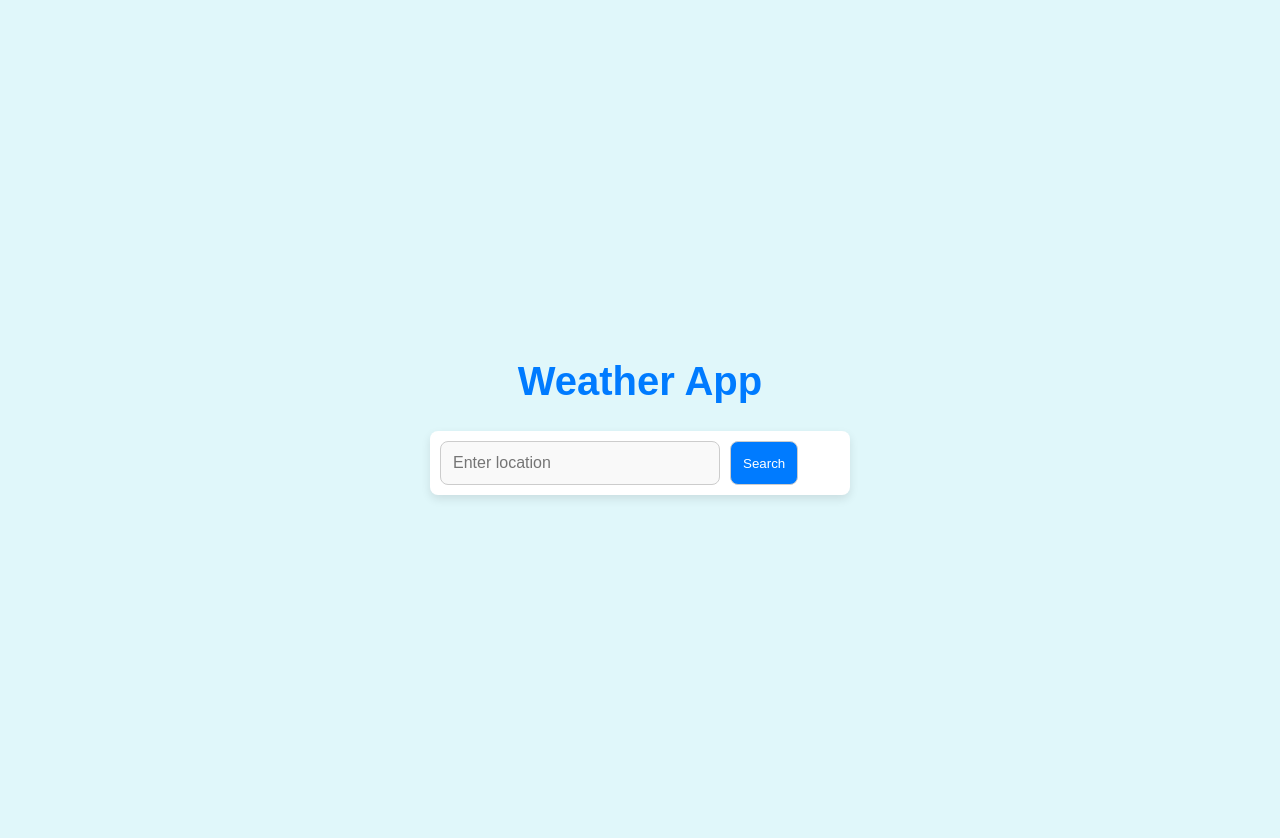
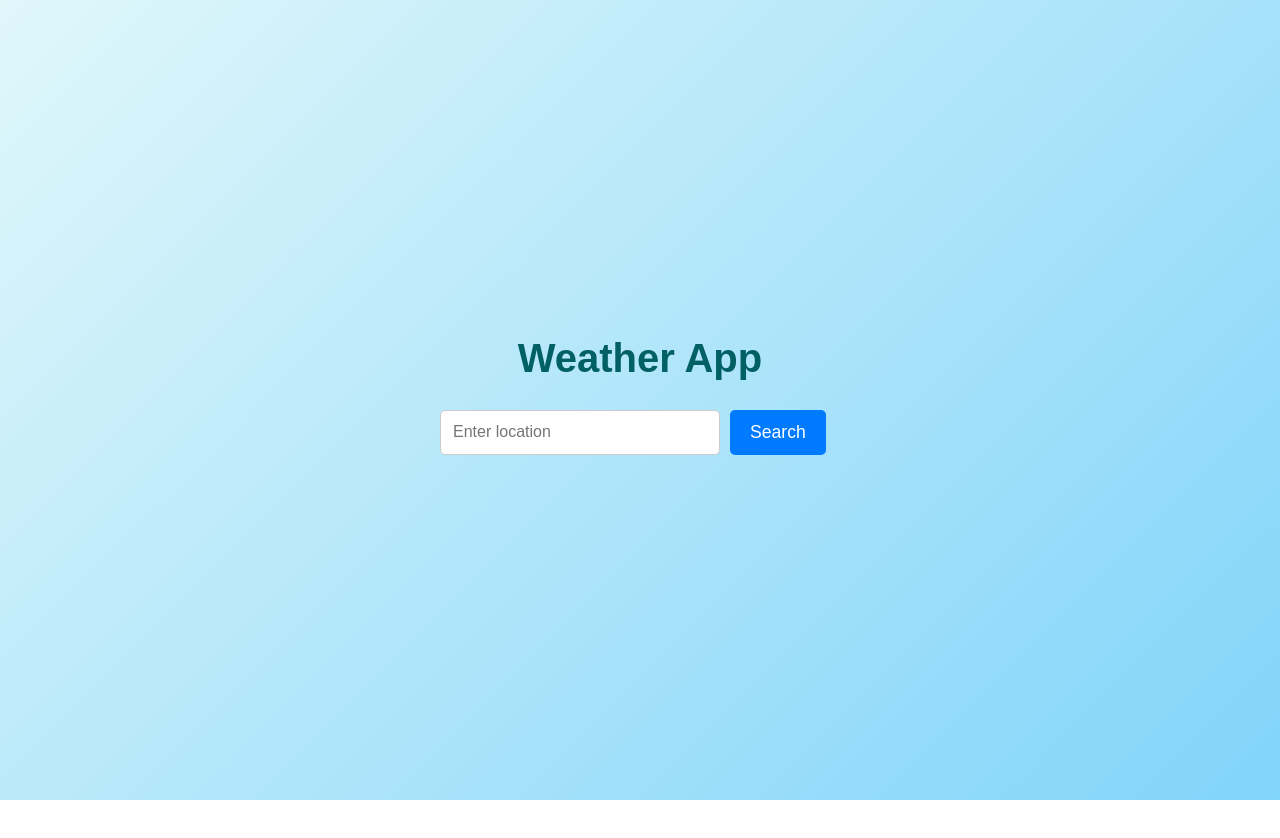
Before and after one commit to Arpita244/weather-app, a React (Create React App) app: page / in a window 1280 px wide. After the commit the page ends 800 px from the top, so only its background shows below. Built offline with nearby package versions, Linux system fonts and the light colour scheme.

Commit message:
10th commit

```diff
--- a/src/App.css
+++ b/src/App.css
@@ -1,15 +1,17 @@
-/* App.css */
-/* Global Styles */
-body {
+/* Reset some default styles */
+* {
   margin: 0;
-  font-family: 'Arial', sans-serif;
-  background-color: #e0f7fa;
-  color: #333;
-  line-height: 1.5;
-  transition: background-color 0.3s ease;
+  padding: 0;
+  box-sizing: border-box;
 }
 
-/* Main Container */
+body {
+  font-family: 'Arial', sans-serif;
+  background: linear-gradient(135deg, #e0f7fa, #81d4fa);
+  color: #333;
+  line-height: 1.6;
+}
+
 .app-container {
   min-height: 100vh;
   display: flex;
@@ -19,17 +21,15 @@ body {
   padding: 20px;
 }
 
-/* Title */
 .app-title {
   font-size: 2.5rem;
   font-weight: bold;
   margin-bottom: 20px;
   text-align: center;
-  color: #007bff;
-  transition: color 0.3s ease;
+  color: #006064;
+  animation: fadeIn 1s ease-out;
 }
 
-/* Search Section */
 .search-container {
   display: flex;
   flex-direction: column;
@@ -37,65 +37,51 @@ body {
   margin-bottom: 20px;
   width: 100%;
   max-width: 400px;
-  padding: 10px;
-  background-color: #ffffff;
-  border-radius: 8px;
-  box-shadow: 0 4px 10px rgba(0, 0, 0, 0.1);
-  transition: box-shadow 0.3s ease, background-color 0.3s ease;
-}
-
-.search-container:hover {
-  box-shadow: 0 8px 20px rgba(0, 0, 0, 0.15);
-  background-color: #f7f7f7;
-}
-
-.search-input,
-.search-button {
-  padding: 12px;
-  border-radius: 8px;
-  border: 1px solid #ccc;
-  width: 100%;
-  box-sizing: border-box;
-  transition: all 0.3s ease;
+  animation: fadeIn 1s ease-out 0.2s;
 }
 
 .search-input {
+  padding: 12px;
+  border: 1px solid #ccc;
+  border-radius: 5px;
+  width: 100%;
+  box-sizing: border-box;
   font-size: 1rem;
-  background-color: #f9f9f9;
+  transition: border-color 0.3s;
+}
+
+.search-input:focus {
+  outline: none;
+  border-color: #007bff;
 }
 
 .search-button {
+  padding: 12px 20px;
   background-color: #007bff;
   color: white;
+  border: none;
+  border-radius: 5px;
   cursor: pointer;
+  width: 100%;
+  text-align: center;
+  font-size: 1.1rem;
+  transition: background-color 0.3s ease-in-out;
 }
 
 .search-button:hover {
   background-color: #0056b3;
 }
 
-/* Error Message */
 .error-message {
   color: red;
   margin-bottom: 20px;
   text-align: center;
-  font-size: 1.1rem;
-  opacity: 0;
-  animation: fadeIn 1s forwards;
+  font-size: 1.2rem;
+  font-weight: bold;
 }
 
-@keyframes fadeIn {
-  from {
-    opacity: 0;
-  }
-  to {
-    opacity: 1;
-  }
-}
-
-/* Weather Info */
 .weather-container {
-  background-color: white;
+  background-color: #ffffff;
   padding: 20px;
   border-radius: 10px;
   box-shadow: 0 4px 6px rgba(0, 0, 0, 0.1);
@@ -103,23 +89,31 @@ body {
   max-width: 400px;
   box-sizing: border-box;
   text-align: center;
-  transition: box-shadow 0.3s ease;
-}
-
-.weather-container:hover {
-  box-shadow: 0 8px 20px rgba(0, 0, 0, 0.2);
+  animation: slideUp 0.5s ease-out;
 }
 
 .location-name {
   font-size: 1.8rem;
   font-weight: bold;
   margin-bottom: 10px;
-  color: #007bff;
+  color: #00796b;
 }
 
 .weather-detail {
   margin: 5px 0;
   font-size: 1.1rem;
+  color: #00796b;
+}
+
+/* Add animation for error and weather container */
+@keyframes fadeIn {
+  0% { opacity: 0; }
+  100% { opacity: 1; }
+}
+
+@keyframes slideUp {
+  0% { transform: translateY(20px); opacity: 0; }
+  100% { transform: translateY(0); opacity: 1; }
 }
 
 /* Responsive Design */
@@ -138,40 +132,35 @@ body {
   }
 }
 
-/* Chart Section */
+/* Chart Container */
 .chart-container {
   width: 100%;
   max-width: 600px;
   margin: 20px auto;
   padding: 20px;
-  background-color: #fff;
+  background-color: #ffffff;
   border-radius: 10px;
   box-shadow: 0 4px 6px rgba(0, 0, 0, 0.1);
   text-align: center;
+  animation: fadeIn 1s ease-out 0.4s;
 }
 
 .chart-container h3 {
   margin-bottom: 20px;
   font-size: 1.2rem;
   font-weight: bold;
-  color: #007bff;
+  color: #00796b;
 }
 
-/* Fixed and Short Graph Size */
+/* Fixed and short graph size */
 .chart-container canvas {
   max-width: 500px; /* Limit the graph width */
   max-height: 300px; /* Fix the graph height */
   margin: 0 auto; /* Center the graph */
   display: block;
-  border-radius: 8px;
-  transition: transform 0.3s ease;
 }
 
-.chart-container canvas:hover {
-  transform: scale(1.05);
-}
-
-/* Mobile Responsiveness */
+/* Mobile responsiveness */
 @media (max-width: 768px) {
   .chart-container {
     padding: 15px;
@@ -184,8 +173,8 @@ body {
   }
 
   .chart-container canvas {
-    max-width: 90%;
-    max-height: 250px;
+    max-width: 90%; /* Slightly shrink on smaller devices */
+    max-height: 250px; /* Reduce height */
   }
 }
 
@@ -200,22 +189,6 @@ body {
 
   .chart-container canvas {
     max-width: 100%;
-    max-height: 200px;
+    max-height: 200px; /* Further reduce height for small screens */
   }
 }
-
-/* Animation for App Elements */
-.app-title,
-.weather-container,
-.chart-container {
-  opacity: 0;
-  transform: translateY(20px);
-  animation: fadeUp 0.8s forwards;
-}
-
-@keyframes fadeUp {
-  to {
-    opacity: 1;
-    transform: translateY(0);
-  }
-}
```
